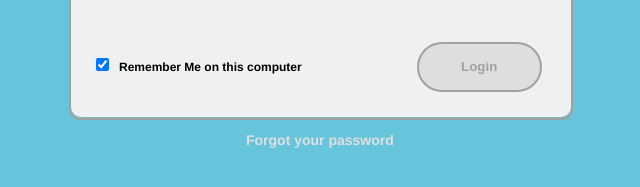
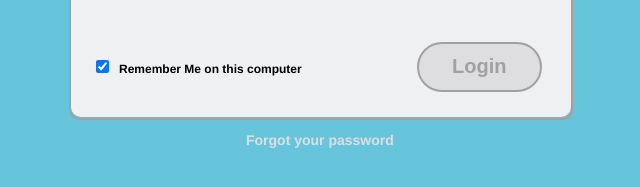
Before and after one commit to mcmellan/projects, a plain HTML site: page login.html in a window 1280 px wide. Shown: the part 333-520 px from the top of the page, 319-959 px from the left. Drawn offline with Linux system fonts and the light colour scheme.

Commit message:
changed css to style2.css

```diff
--- a/login.html
+++ b/login.html
@@ -4,7 +4,7 @@
 		<title>Login Form Demo</title>
 		<meta htt-equiv="Content=Type" content="text/html; charset=UTF-8">
 		<meta content="width=device-width,initial-scale=1.0" name="viewport">
-		<link rel="stylesheet" type="text/css" href="./css/login_style.css">
+		<link rel="stylesheet" type="text/css" href="./css/login_style2.css">
 	</head>
 
 	<body>
```
